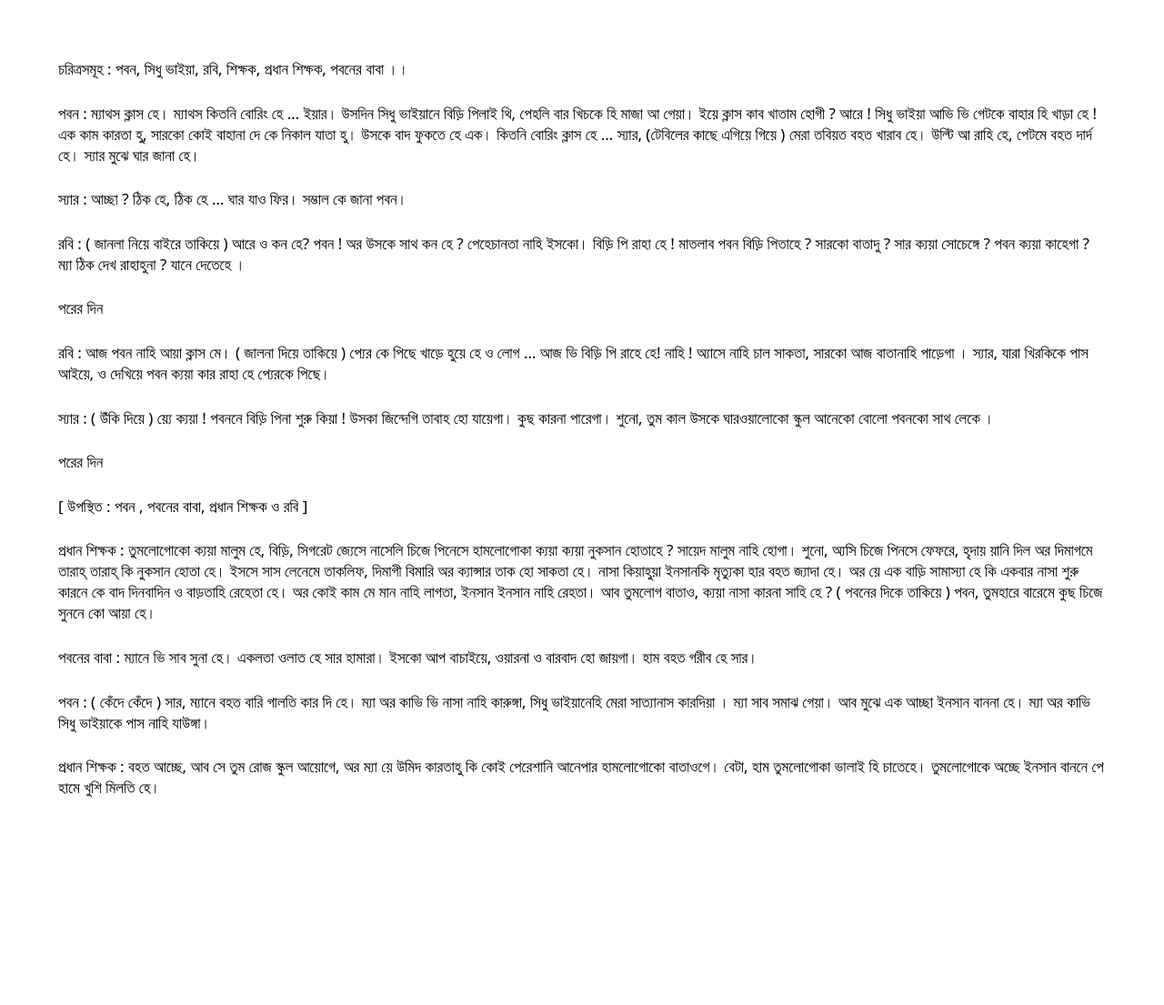
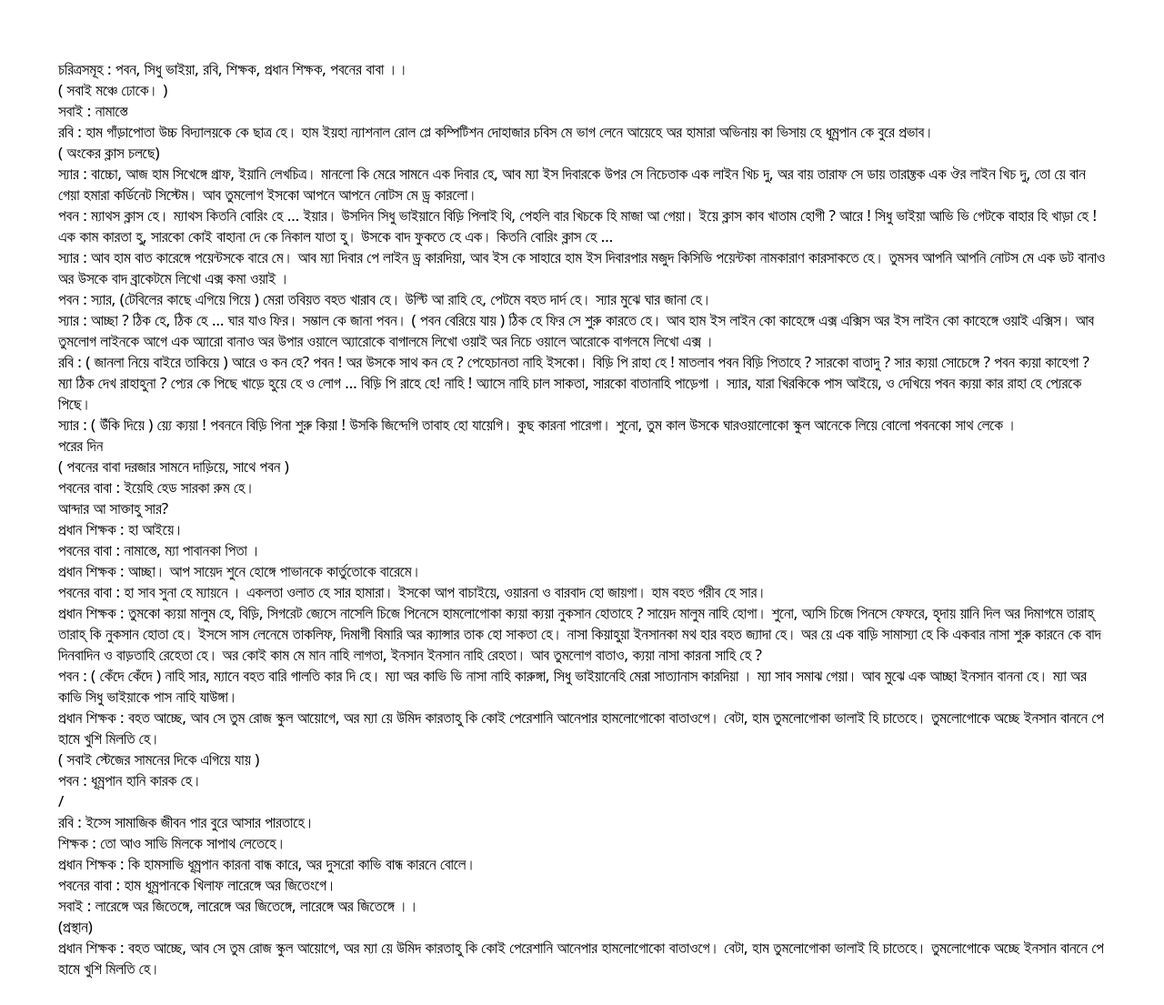
Before and after one commit to Parbatcoder/dramascript, a plain HTML site: page index.html in a window 1280 px wide. Shown: the whole page at 91% size. Before the commit the page ends 967 px from the top, so only its background shows below. Drawn offline with Linux system fonts and the light colour scheme; a web font is replaced by a local one.

Commit message:
Update index.html

```diff
--- a/index.html
+++ b/index.html
@@ -11,32 +11,137 @@
 
 <body>
 <div class="content">
-  <p>
-    চরিত্রসমূহ : পবন, সিধু ভাইয়া, রবি, শিক্ষক, প্রধান শিক্ষক, পবনের বাবা ।।</p>
-
-<p>পবন : ম্যাথস ক্লাস হে। ম্যাথস কিতনি বোরিং হে … ইয়ার। উসদিন সিধু ভাইয়ানে বিড়ি পিলাই থি, পেহলি বার খিচকে হি মাজা আ গেয়া। ইয়ে ক্লাস কাব খাতাম হোগী ? আরে ! সিধু ভাইয়া আভি ভি গেটকে বাহার হি খাড়া হে ! এক কাম কারতা হু, সারকো কোই বাহানা দে কে নিকাল যাতা হু। উসকে বাদ ফুকতে হে এক। কিতনি বোরিং ক্লাস হে …
-স্যার, (টেবিলের কাছে এগিয়ে গিয়ে ) মেরা তবিয়ত বহত খারাব হে। উল্টি আ রাহি হে, পেটমে বহত দার্দ হে। স্যার মুঝে ঘার জানা হে।</p>
-
-<p>স্যার : আচ্ছা ? ঠিক হে,  ঠিক হে … ঘার যাও ফির। সম্ভাল কে জানা পবন। </p>
-
-<p>রবি : ( জানলা নিয়ে বাইরে তাকিয়ে ) আরে ও কন হে? পবন ! অর উসকে সাথ কন হে ? পেহেচানতা নাহি ইসকো। বিড়ি পি রাহা হে ! মাতলাব পবন বিড়ি পিতাহে ? সারকো বাতাদু ? সার ক্যয়া সোচেঙ্গে ? পবন ক্যয়া কাহেগা ? ম্যা ঠিক দেখ রাহাহুনা ? যানে দেতেহে ।</p>
-
-<p>পরের দিন</p>
-
-<p>রবি : আজ পবন নাহি আয়া ক্লাস মে। ( জালনা দিয়ে তাকিয়ে ) প্যের কে পিছে খাড়ে হুয়ে হে ও লোগ … আজ ভি বিড়ি পি রাহে হে! নাহি ! অ্যাসে নাহি চাল সাকতা, সারকো আজ বাতানাহি পাড়েগা । স্যার, যারা খিরকিকে পাস আইয়ে, ও দেখিয়ে পবন ক্যয়া কার রাহা হে প্যেরকে পিছে।</p>
-
-<p>স্যার : ( উঁকি দিয়ে ) য়্যে ক্যয়া ! পবননে বিড়ি পিনা শুরু কিয়া ! উসকা জিন্দেগি তাবাহ হো যায়েগা। কুছ কারনা পারেগা। শুনো, তুম কাল উসকে ঘারওয়ালোকো স্কুল আনেকো বোলো পবনকো সাথ লেকে ।</p>
-
-<p>পরের দিন</p>
-
-<p>[ উপস্থিত : পবন , পবনের বাবা, প্রধান শিক্ষক ও রবি ]</>
-
-<p>প্রধান শিক্ষক : তুমলোগোকো ক্যয়া মালুম হে, বিড়ি, সিগরেট জ্যেসে নাসেলি চিজে পিনেসে হামলোগোকা ক্যয়া ক্যয়া নুকসান হোতাহে ? সায়েদ মালুম নাহি হোগা। শুনো, অ্যসি চিজে পিনসে ফেফরে, হৃদায় য়ানি দিল অর দিমাগমে তারাহ্ তারাহ্ কি নুকসান হোতা হে। ইসসে সাস লেনেমে তাকলিফ, দিমাগী বিমারি অর ক্যান্সার তাক হো সাকতা হে। নাসা কিয়াহুয়া ইনসানকি মৃত্যুকা হার বহত জ্যাদা হে। অর য়ে এক বাড়ি সামাস্যা হে কি একবার নাসা শুরু কারনে কে বাদ দিনবাদিন ও বাড়তাহি রেহেতা হে। অর কোই কাম মে মান নাহি লাগতা, ইনসান ইনসান নাহি রেহতা। আব তুমলোগ বাতাও, ক্যয়া নাসা কারনা সাহি হে ? ( পবনের দিকে তাকিয়ে ) পবন, তুমহারে বারেমে কুছ চিজে সুননে কো আয়া হে।</p>
-
-<p>পবনের বাবা : ম্যানে ভি সাব সুনা হে। একলতা ওলাত হে সার হামারা। ইসকো আপ বাচাইয়ে, ওয়ারনা ও বারবাদ হো জায়গা। হাম বহত গরীব হে সার।</p>
-
-<p>পবন : ( কেঁদে কেঁদে ) সার, ম্যানে বহত বারি গালতি কার দি হে। ম্যা অর কাভি ভি নাসা নাহি কারুঙ্গা, সিধু ভাইয়ানেহি মেরা সাত্যানাস কারদিয়া । ম্যা সাব সমাঝ গেয়া। আব মুঝে এক আচ্ছা ইনসান বাননা হে। ম্যা অর কাভি সিধু ভাইয়াকে পাস নাহি যাউঙ্গা।</p>
-
+  <div>
+    চরিত্রসমূহ : পবন, সিধু ভাইয়া, রবি, শিক্ষক, প্রধান শিক্ষক, পবনের বাবা ।।
+</div>
+<div>
+    ( সবাই মঞ্চে ঢোকে। )
+</div>
+<div>
+    সবাই : নামাস্তে
+</div>
+<div>
+    রবি : হাম গাঁড়াপোতা উচ্চ বিদ্যালয়কে কে ছাত্র হে। হাম ইয়হা ন্যাশনাল রোল
+    প্লে কম্পিটিশন দোহাজার চবিস মে ভাগ লেনে আয়েহে অর হামারা অভিনায় কা ভিসায়
+    হে ধূম্রপান কে বুরে প্রভাব।
+</div>
+<div>
+    ( অংকের ক্লাস চলছে)
+</div>
+<div>
+    স্যার : বাচ্চো, আজ হাম সিখেঙ্গে গ্রাফ, ইয়ানি লেখচিত্র। মানলো কি মেরে সামনে
+    এক দিবার হে, আব ম্যা ইস দিবারকে উপর সে নিচেতাক এক লাইন খিচ দু, অর বায় তারাফ
+    সে ডায় তারাফ্তক এক ঔর লাইন খিচ দু, তো য়ে বান গেয়া হমারা কর্ডিনেট সিস্টেম।
+    আব তুমলোগ ইসকো আপনে আপনে নোটস মে ড্র কারলো।
+</div>
+<div>
+    পবন : ম্যাথস ক্লাস হে। ম্যাথস কিতনি বোরিং হে … ইয়ার। উসদিন সিধু ভাইয়ানে
+    বিড়ি পিলাই থি, পেহলি বার খিচকে হি মাজা আ গেয়া। ইয়ে ক্লাস কাব খাতাম হোগী ?
+    আরে ! সিধু ভাইয়া আভি ভি গেটকে বাহার হি খাড়া হে ! এক কাম কারতা হু, সারকো
+    কোই বাহানা দে কে নিকাল যাতা হু। উসকে বাদ ফুকতে হে এক। কিতনি বোরিং ক্লাস হে …
+</div>
+<div>
+    স্যার : আব হাম বাত কারেঙ্গে পয়েন্টসকে বারে মে। আব ম্যা দিবার পে লাইন ড্র
+    কারদিয়া, আব ইস কে সাহারে হাম ইস দিবারপার মজুদ কিসিভি পয়েন্টকা নামকারাণ
+    কারসাকতে হে। তুমসব আপনি আপনি নোটস মে এক ডট বানাও অর উসকে বাদ ব্রাকেটমে লিখো
+    এক্স কমা ওয়াই ।
+</div>
+<div>
+    পবন : স্যার, (টেবিলের কাছে এগিয়ে গিয়ে ) মেরা তবিয়ত বহত খারাব হে। উল্টি আ
+    রাহি হে, পেটমে বহত দার্দ হে। স্যার মুঝে ঘার জানা হে।
+</div>
+<div>
+    স্যার : আচ্ছা ? ঠিক হে, ঠিক হে … ঘার যাও ফির। সম্ভাল কে জানা পবন। ( পবন
+    বেরিয়ে যায় ) ঠিক হে ফির সে শুরু কারতে হে। আব হাম ইস লাইন কো কাহেঙ্গে এক্স
+    এক্সিস অর ইস লাইন কো কাহেঙ্গে ওয়াই এক্সিস। আব তুমলোগ লাইনকে আগে এক অ্যারো
+    বানাও অর উপার ওয়ালে অ্যারোকে বাগালমে লিখো ওয়াই অর নিচে ওয়ালে আরোকে বাগলমে
+    লিখো এক্স ।
+</div>
+<div>
+    রবি : ( জানলা নিয়ে বাইরে তাকিয়ে ) আরে ও কন হে? পবন ! অর উসকে সাথ কন হে ?
+    পেহেচানতা নাহি ইসকো। বিড়ি পি রাহা হে ! মাতলাব পবন বিড়ি পিতাহে ? সারকো
+    বাতাদু ? সার ক্যয়া সোচেঙ্গে ? পবন ক্যয়া কাহেগা ? ম্যা ঠিক দেখ রাহাহুনা ?
+    প্যের কে পিছে খাড়ে হুয়ে হে ও লোগ … বিড়ি পি রাহে হে! নাহি ! অ্যাসে নাহি
+    চাল সাকতা, সারকো বাতানাহি পাড়েগা । স্যার, যারা খিরকিকে পাস আইয়ে, ও দেখিয়ে
+    পবন ক্যয়া কার রাহা হে প্যেরকে পিছে।
+</div>
+<div>
+    স্যার : ( উঁকি দিয়ে ) য়্যে ক্যয়া ! পবননে বিড়ি পিনা শুরু কিয়া ! উসকি
+    জিন্দেগি তাবাহ হো যায়েগি। কুছ কারনা পারেগা। শুনো, তুম কাল উসকে ঘারওয়ালোকো
+    স্কুল আনেকে লিয়ে বোলো পবনকো সাথ লেকে ।
+</div>
+<div>
+    পরের দিন
+</div>
+<div>
+    ( পবনের বাবা দরজার সামনে দাড়িয়ে, সাথে পবন )
+</div>
+<div>
+    পবনের বাবা : ইয়েহি হেড সারকা রুম হে।
+</div>
+<div>
+    আন্দার আ সাক্তাহু সার?
+</div>
+<div>
+    প্রধান শিক্ষক : হা আইয়ে।
+</div>
+<div>
+    পবনের বাবা : নামাস্তে, ম্যা পাবানকা পিতা ।
+</div>
+<div>
+<div>
+    প্রধান শিক্ষক : আচ্ছা। আপ সায়েদ শুনে হোঙ্গে পাভানকে কার্তুতোকে বারেমে।
+</div>
+<div>
+    পবনের বাবা : হা সাব সুনা হে ম্যায়নে । একলতা ওলাত হে সার হামারা। ইসকো আপ
+    বাচাইয়ে, ওয়ারনা ও বারবাদ হো জায়গা। হাম বহত গরীব হে সার।
+</div>
+<div>
+    প্রধান শিক্ষক : তুমকো ক্যয়া মালুম হে, বিড়ি, সিগরেট জ্যেসে নাসেলি চিজে
+    পিনেসে হামলোগোকা ক্যয়া ক্যয়া নুকসান হোতাহে ? সায়েদ মালুম নাহি হোগা। শুনো,
+    অ্যসি চিজে পিনসে ফেফরে, হৃদায় য়ানি দিল অর দিমাগমে তারাহ্ তারাহ্ কি নুকসান
+    হোতা হে। ইসসে সাস লেনেমে তাকলিফ, দিমাগী বিমারি অর ক্যান্সার তাক হো সাকতা হে।
+    নাসা কিয়াহুয়া ইনসানকা মথ হার বহত জ্যাদা হে। অর য়ে এক বাড়ি সামাস্যা হে কি
+    একবার নাসা শুরু কারনে কে বাদ দিনবাদিন ও বাড়তাহি রেহেতা হে। অর কোই কাম মে
+    মান নাহি লাগতা, ইনসান ইনসান নাহি রেহতা। আব তুমলোগ বাতাও, ক্যয়া নাসা কারনা
+    সাহি হে ?
+</div>
+<div>
+    পবন : ( কেঁদে কেঁদে ) নাহি সার, ম্যানে বহত বারি গালতি কার দি হে। ম্যা অর
+    কাভি ভি নাসা নাহি কারুঙ্গা, সিধু ভাইয়ানেহি মেরা সাত্যানাস কারদিয়া । ম্যা
+    সাব সমাঝ গেয়া। আব মুঝে এক আচ্ছা ইনসান বাননা হে। ম্যা অর কাভি সিধু ভাইয়াকে
+    পাস নাহি যাউঙ্গা।
+</div>
+<div>
+    প্রধান শিক্ষক : বহত আচ্ছে, আব সে তুম রোজ স্কুল আয়োগে, অর ম্যা য়ে উমিদ
+    কারতাহু কি কোই পেরেশানি আনেপার হামলোগোকো বাতাওগে। বেটা, হাম তুমলোগোকা ভালাই
+    হি চাতেহে। তুমলোগোকে অচ্ছে ইনসান বাননে পে হামে খুশি মিলতি হে।
+</div>
+<div>
+    ( সবাই স্টেজের সামনের দিকে এগিয়ে যায় )
+</div>
+<div>
+    পবন : ধূম্রপান হানি কারক হে।
+</div>/
+<div>
+    রবি : ইস্সে সামাজিক জীবন পার বুরে আসার পারতাহে।
+</div>
+<div>
+    শিক্ষক : তো আও সাভি মিলকে সাপাথ লেতেহে।
+</div>
+<div>
+    প্রধান শিক্ষক : কি হামসাভি ধূম্রপান কারনা বান্ধ কারে, অর দুসরো কাভি বান্ধ
+    কারনে বোলে।
+</div>
+<div>
+    পবনের বাবা : হাম ধূম্রপানকে খিলাফ লারেঙ্গে অর জিতেংগে।
+</div>
+<div>
+    সবাই :  লারেঙ্গে অর জিতেঙ্গে, লারেঙ্গে অর জিতেঙ্গে, লারেঙ্গে অর জিতেঙ্গে ।।
+</div>
+<div>
+    (প্রস্থান)
+</div>
 <p>প্রধান শিক্ষক : বহত আচ্ছে, আব সে তুম রোজ স্কুল আয়োগে, অর ম্যা য়ে উমিদ কারতাহু কি কোই পেরেশানি আনেপার হামলোগোকো বাতাওগে। বেটা, হাম তুমলোগোকা ভালাই হি চাতেহে। তুমলোগোকে অচ্ছে ইনসান বাননে পে হামে খুশি মিলতি হে।</p>
 </div>
 </body>
```
